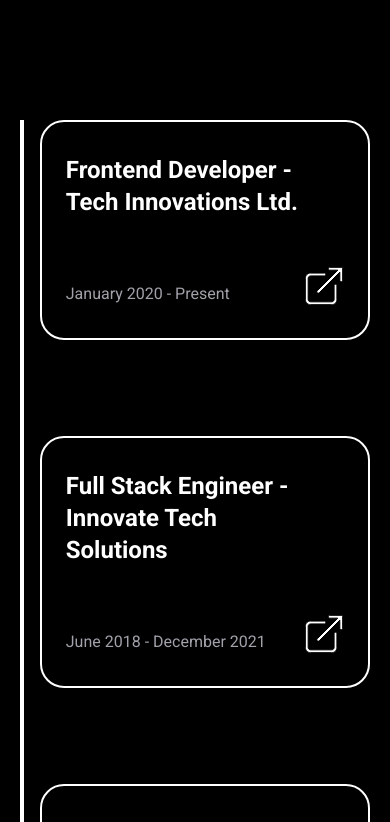
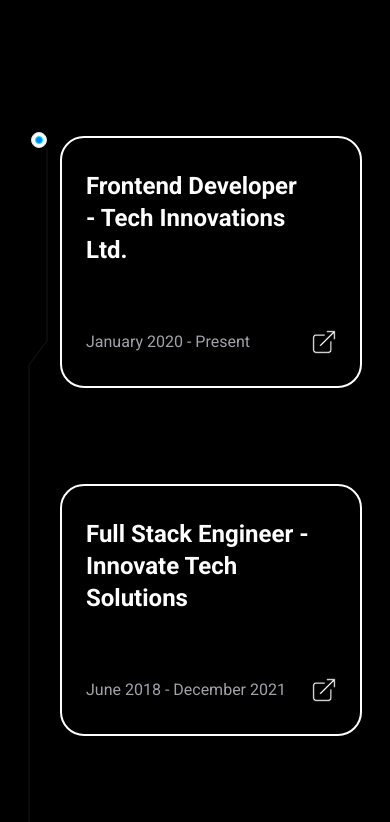
Before and after one commit to arentalb/modern-portfolio, a React (Vite) app: page / in a window 390 px wide. Shown: the part 2902-3724 px from the top of the page. Built offline with nearby package versions, Linux system fonts and the light colour scheme.

Commit message:
Add tracing beam in experience section

```diff
--- /dev/null
+++ b/src/components/common/aceternity/TracingBeam.tsx
@@ -0,0 +1,121 @@
+"use client";
+import React, { useEffect, useRef, useState } from "react";
+import { motion, useScroll, useSpring, useTransform } from "framer-motion";
+import { cn } from "@/lib/utils.ts";
+
+export const TracingBeam = ({
+  children,
+  className,
+}: {
+  children: React.ReactNode;
+  className?: string;
+}) => {
+  const ref = useRef<HTMLDivElement>(null);
+  const { scrollYProgress } = useScroll({
+    target: ref,
+    offset: ["start start", "end start"],
+  });
+
+  const contentRef = useRef<HTMLDivElement>(null);
+  const [svgHeight, setSvgHeight] = useState(0);
+
+  useEffect(() => {
+    if (contentRef.current) {
+      setSvgHeight(contentRef.current.offsetHeight);
+    }
+  }, []);
+
+  const y1 = useSpring(
+    useTransform(scrollYProgress, [0, 0.8], [50, svgHeight]),
+    {
+      stiffness: 500,
+      damping: 90,
+    },
+  );
+  const y2 = useSpring(useTransform(scrollYProgress, [0, 1], [50, svgHeight]), {
+    stiffness: 500,
+    damping: 90,
+  });
+
+  return (
+    <motion.div
+      ref={ref}
+      className={cn(
+        "relative w-full md:max-w-[1300px] mx-auto h-full",
+        className,
+      )}
+    >
+      <div className="absolute -left-4 md:-left-20 top-3">
+        <motion.div
+          transition={{
+            duration: 0.2,
+            delay: 0.5,
+          }}
+          animate={{
+            boxShadow:
+              scrollYProgress.get() > 0
+                ? "none"
+                : "rgba(0, 0, 0, 0.24) 0px 3px 8px",
+          }}
+          className="ml-[27px] h-4 w-4 sm:w-8 sm:h-8 rounded-full border bg-white border-netural-200 shadow-sm flex items-center justify-center"
+        >
+          <motion.div
+            transition={{
+              duration: 0.2,
+              delay: 0.5,
+            }}
+            animate={{
+              backgroundColor: scrollYProgress.get() > 0 ? "white" : "#0080ff",
+              borderColor: scrollYProgress.get() > 0 ? "white" : "#00edff",
+            }}
+            className="h-2 w-2 sm:w-4 sm:h-4 rounded-full border border-neutral-300 bg-blue-400"
+          />
+        </motion.div>
+        <svg
+          viewBox={`0 0 20 ${svgHeight}`}
+          width="20"
+          height={svgHeight} // Set the SVG height
+          className=" ml-6 block"
+          aria-hidden="true"
+        >
+          {/*d={`M 1 0V -36 l 18 24 V ${svgHeight * 0.8} l -18 24V ${svgHeight}`}*/}
+          <motion.path
+            d={`M 1 0V -36 l 18 24 V ${svgHeight * 0.2} l -18 24V ${svgHeight}`}
+            fill="none"
+            stroke="#9091A0"
+            strokeOpacity="0.16"
+            transition={{
+              duration: 10,
+            }}
+          ></motion.path>
+          <motion.path
+            d={`M 1 0V -36 l 18 24 V ${svgHeight * 0.2} l -18 24V ${svgHeight}`}
+            fill="none"
+            stroke="url(#gradient)"
+            strokeWidth="4.25"
+            className="motion-reduce:hidden"
+            transition={{
+              duration: 10,
+            }}
+          ></motion.path>
+          <defs>
+            <motion.linearGradient
+              id="gradient"
+              gradientUnits="userSpaceOnUse"
+              x1="0"
+              x2="0"
+              y1={y1} // set y1 for gradient
+              y2={y2} // set y2 for gradient
+            >
+              <stop stopColor="#00edff" stopOpacity="0"></stop>
+              <stop stopColor="#00edff"></stop>
+              <stop offset="0.325" stopColor="#99CBFF "></stop>
+              <stop offset="1" stopColor="#99CBFF" stopOpacity="0"></stop>
+            </motion.linearGradient>
+          </defs>
+        </svg>
+      </div>
+      <div ref={contentRef}>{children}</div>
+    </motion.div>
+  );
+};
--- a/src/components/layout/home/ExperienceSection.tsx
+++ b/src/components/layout/home/ExperienceSection.tsx
@@ -1,4 +1,6 @@
 import { Link } from "react-router-dom";
+// import { calsans } from "@/fonts/calsans";
+import { TracingBeam } from "@/components/common/aceternity/TracingBeam.tsx";
 
 interface ExperienceProp {
   title: string;
@@ -39,7 +41,7 @@ const ExperienceData: ExperienceProp[] = [
 
 export function ExperienceSection() {
   return (
-    <section className=" px-5   py-12 md:max-w-[1400px] mx-auto">
+    <section className=" px-5   py-12 md:max-w-[1400px] mx-auto pb-32">
       <div className={"flex justify-center flex-col items-center mb-16"}>
         <h1 className={"text-4xl font-bold mb-6 text-center"}>
           From Projects to Progress
@@ -52,21 +54,20 @@ export function ExperienceSection() {
           Explore the dynamic chapters of my career
         </p>
       </div>
-      <div className={"flex gap-4"}>
-        <div className={"w-1 min-h-[600px] bg-white"}></div>
-        <Experiences />
-      </div>
+      <Experiences />
     </section>
   );
 }
 
 function Experiences() {
   return (
-    <div className={"flex gap-24 flex-col w-full"}>
-      {ExperienceData.map((item) => (
-        <Experience experience={item} />
-      ))}
-    </div>
+    <TracingBeam className="px-6">
+      <div className=" mx-auto antialiased pt-4 relative flex gap-24 flex-col w-full">
+        {ExperienceData.map((item) => (
+          <Experience experience={item} />
+        ))}
+      </div>
+    </TracingBeam>
   );
 }
 
@@ -78,7 +79,7 @@ function Experience({ experience }: ExperienceComponentProps) {
   return (
     <div
       className={
-        "border-2 border-white rounded-3xl  px-6 py-8 sm:px-16 sm:py-14   flex  justify-between "
+        "ml-4 border-2 border-white rounded-3xl  w-full px-6 py-8 sm:px-16 sm:py-14   flex  justify-between "
       }
     >
       <div>
@@ -96,7 +97,7 @@ function Experience({ experience }: ExperienceComponentProps) {
           {experience.description}
         </p>
       </div>
-      <div className={" min-w-10 max-w-10 flex  items-end sm:items-start"}>
+      <div className={" min-w-6 max-w-8  flex  items-end sm:items-start"}>
         <Link to={experience.link}>
           <img src="/icons/externalLink.svg" alt="" />
         </Link>
```
